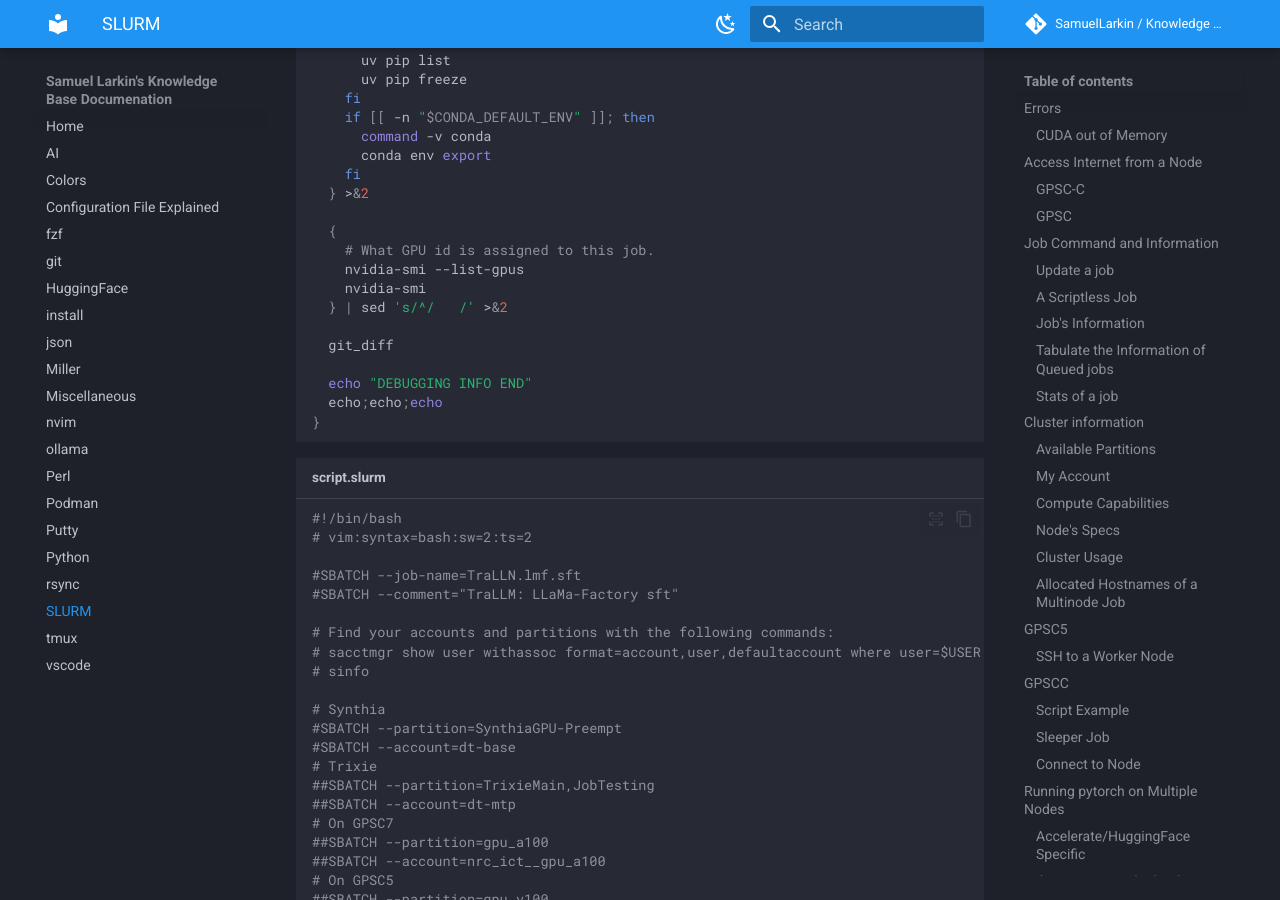
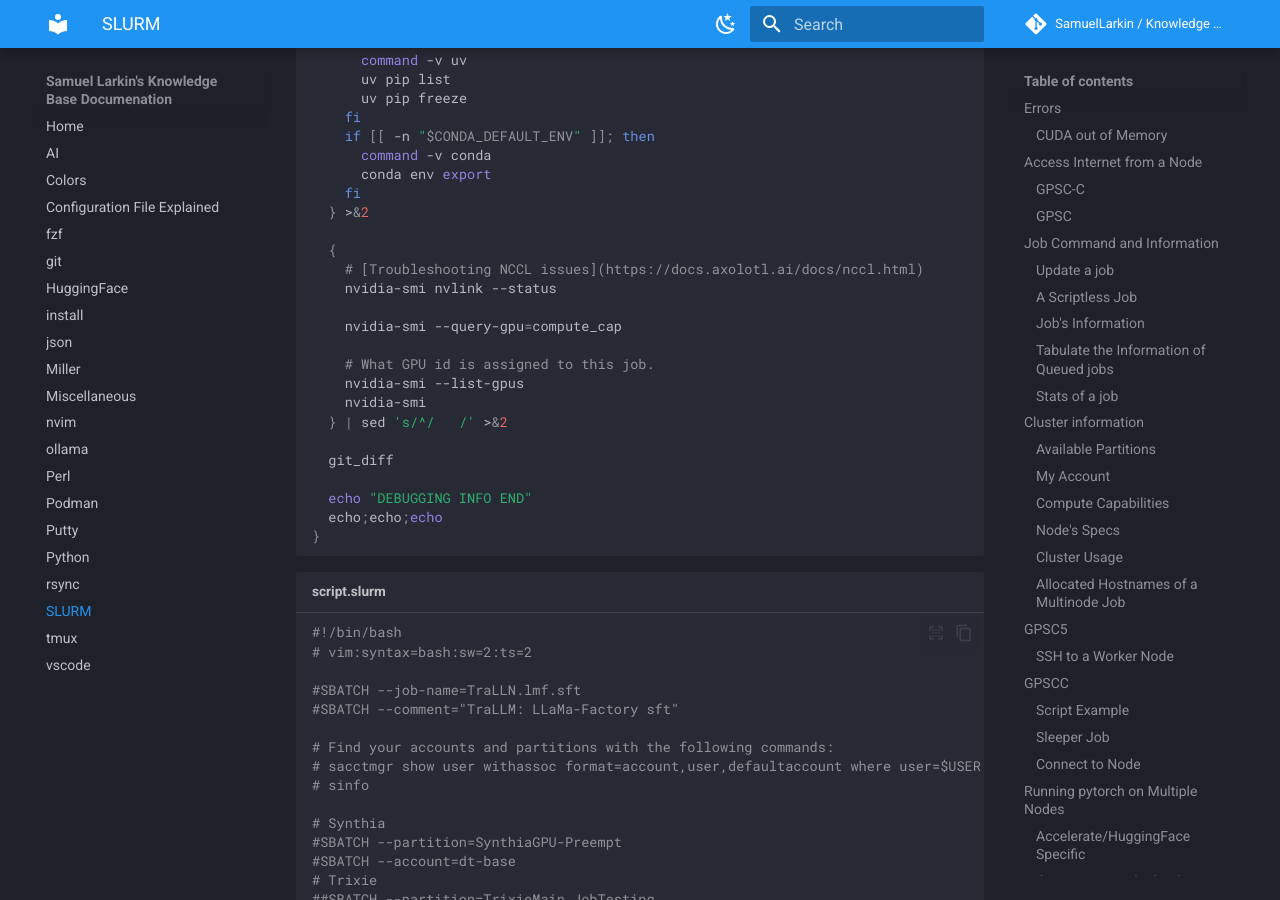
Before and after one commit to SamuelLarkin/kb, an MkDocs documentation site: the page built from docs/slurm.md, in a window 1280 px wide and 900 px high, scrolled down 17706 px. Built offline with MkDocs 1.6.1 and Material for MkDocs 9.7.7, drawn with Linux system fonts in a browser that asks for light colours; comment, search, counter and statistics services are not loaded; the version menu is left out; some of the changed lines change nothing that is shown; some of the changed text lies outside the part shown.

Commit message:
docs(slurm): added nvlink status & compute capabilities

````diff
--- a/docs/slurm.md
+++ b/docs/slurm.md
@@ -818,21 +818,22 @@ sbatch \
 ### Using `utils.sh`
 
 ```sh title="utils.sh"
-# vim:syntax=bash:sw=2:ts=2
 # Requeueing on Trixie
 # [source](https://www.sherlock.stanford.edu/docs/user-guide/running-jobs/)
 # [source](https://hpc-uit.readthedocs.io/en/latest/jobs/examples.html#how-to-recover-files-before-a-job-times-out)
+
 function _requeue {
-  echo "BASH - trapping signal 10 - requeueing $SLURM_JOBID"
-  date
-  # This would allow to generically requeue any job but since we are using XLM
-  # which is slurm aware, XLM could save its model before requeueing.
-  scontrol requeue "$SLURM_JOBID"
+   echo "BASH - trapping signal 10 - requeueing $SLURM_JOBID" >&2
+   date
+   # This would allow to generically requeue any job but since we are using XLM
+   # which is slurm aware, XLM could save its model before requeueing.
+   scontrol requeue "$SLURM_JOBID"
 }
 
 
 function enable_automatic_requeueing {
   if [[ -n "$SLURM_JOBID" ]]; then
+    echo "Enabling automatic requeueing." >&2
     trap _requeue USR1
   fi
 }
@@ -909,6 +910,11 @@ function debug_info {
   } >&2
 
   {
+    # [Troubleshooting NCCL issues](https://docs.axolotl.ai/docs/nccl.html)
+    nvidia-smi nvlink --status
+
+    nvidia-smi --query-gpu=compute_cap
+
     # What GPU id is assigned to this job.
     nvidia-smi --list-gpus
     nvidia-smi
````
